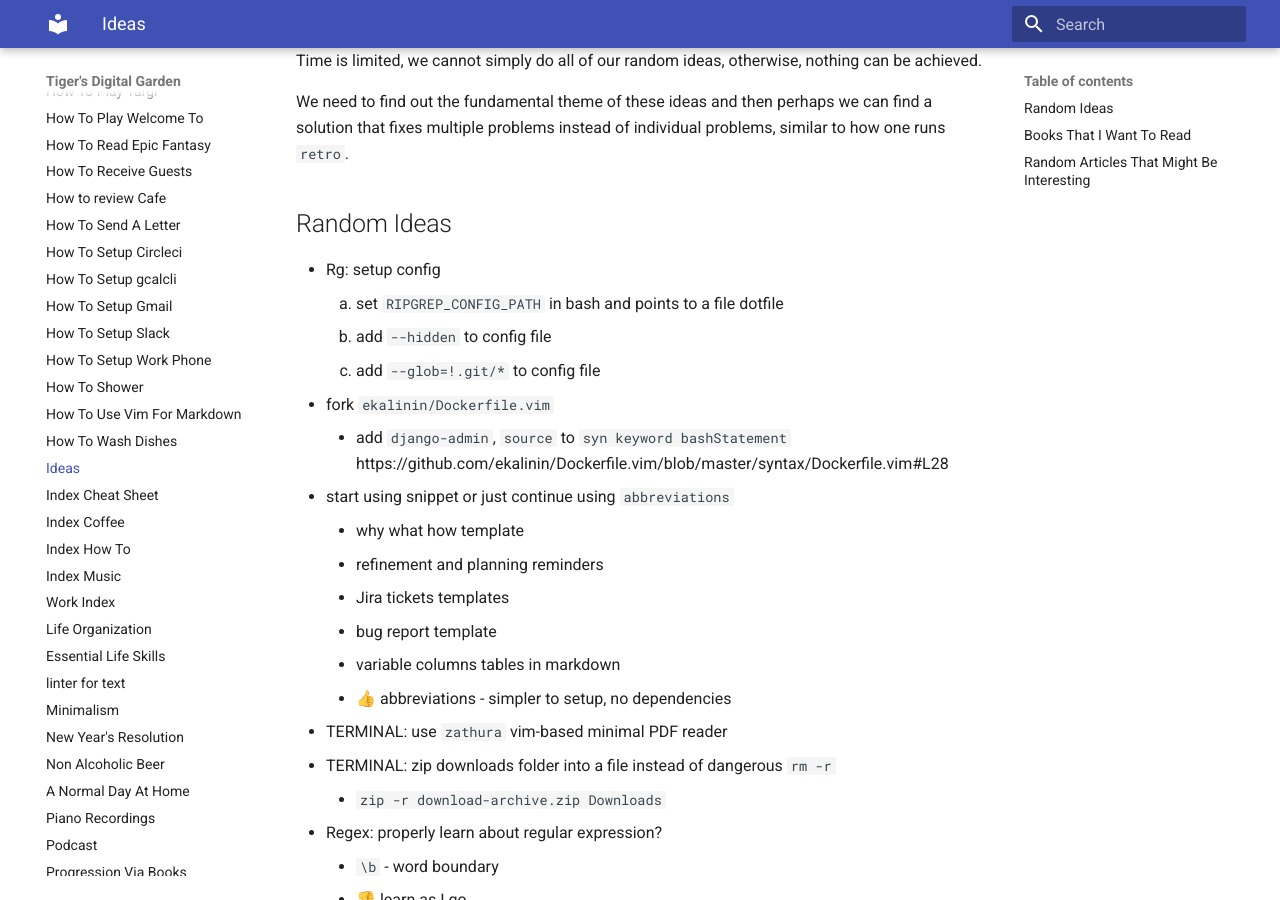
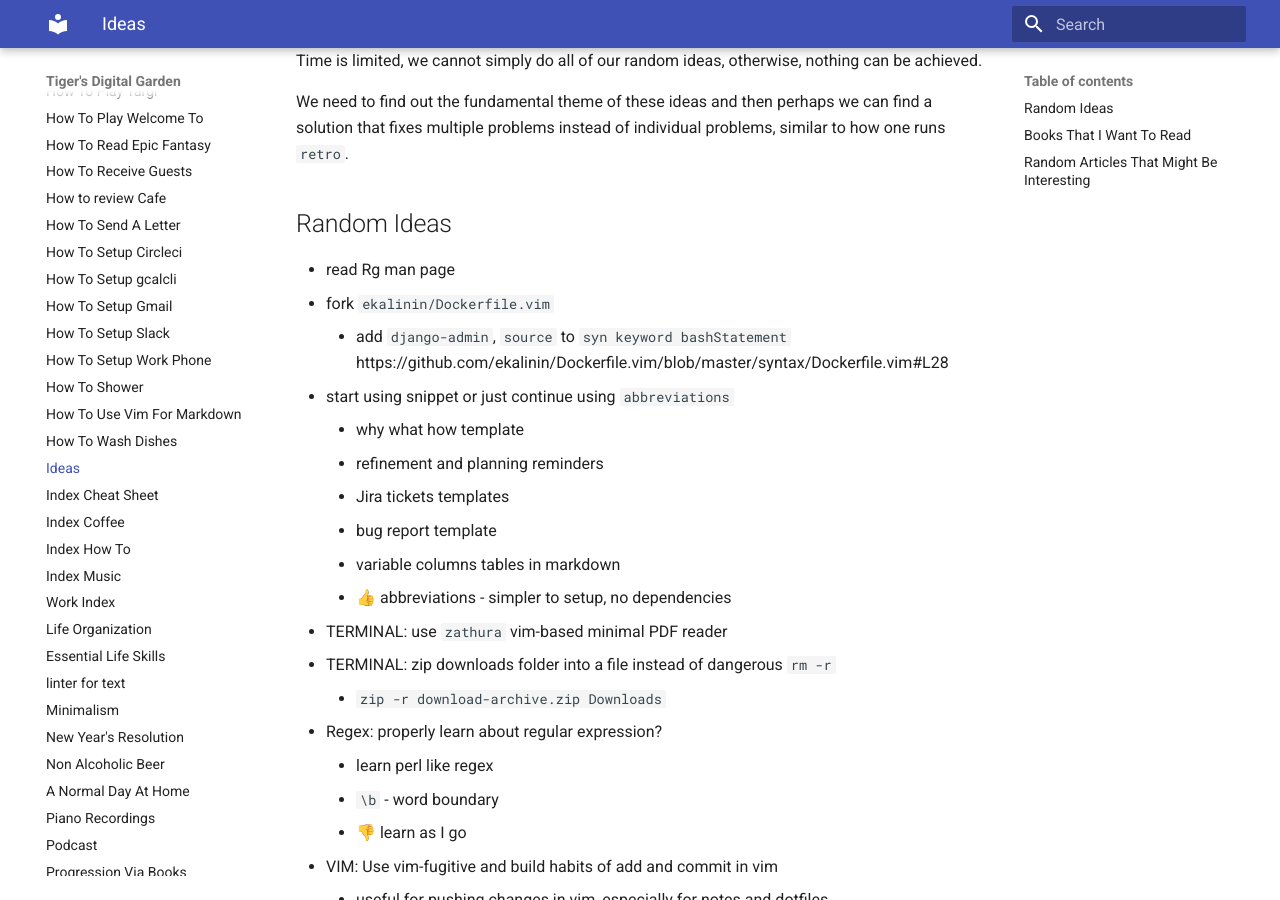
Before and after one commit to ynotstartups/notes, an MkDocs documentation site: the page built from notes/ideas.md, in a window 1280 px wide and 900 px high, scrolled down 199 px. Built offline with MkDocs 1.6.1 and Material for MkDocs 9.7.7, drawn with Linux system fonts in a browser that asks for light colours.

Commit message:
update ideas

```diff
--- a/notes/ideas.md
+++ b/notes/ideas.md
@@ -8,10 +8,7 @@ We need to find out the fundamental theme of these ideas and then perhaps we can
 
 ## Random Ideas
 
-- Rg: setup config
-  1. set `RIPGREP_CONFIG_PATH` in bash and points to a file dotfile
-  1. add `--hidden` to config file
-  1. add `--glob=!.git/*` to config file
+- read Rg man page
 - fork `ekalinin/Dockerfile.vim`
   - add `django-admin`, `source` to `syn keyword bashStatement` https://github.com/ekalinin/Dockerfile.vim/blob/master/syntax/Dockerfile.vim#L28
 - start using snippet or just continue using `abbreviations`
@@ -25,6 +22,7 @@ We need to find out the fundamental theme of these ideas and then perhaps we can
 - TERMINAL: zip downloads folder into a file instead of dangerous `rm -r`
   - `zip -r download-archive.zip Downloads`
 - Regex: properly learn about regular expression?
+  - learn perl like regex
   - `\b` - word boundary
   - 👎 learn as I go
 - VIM: Use vim-fugitive and build habits of add and commit in vim
```
